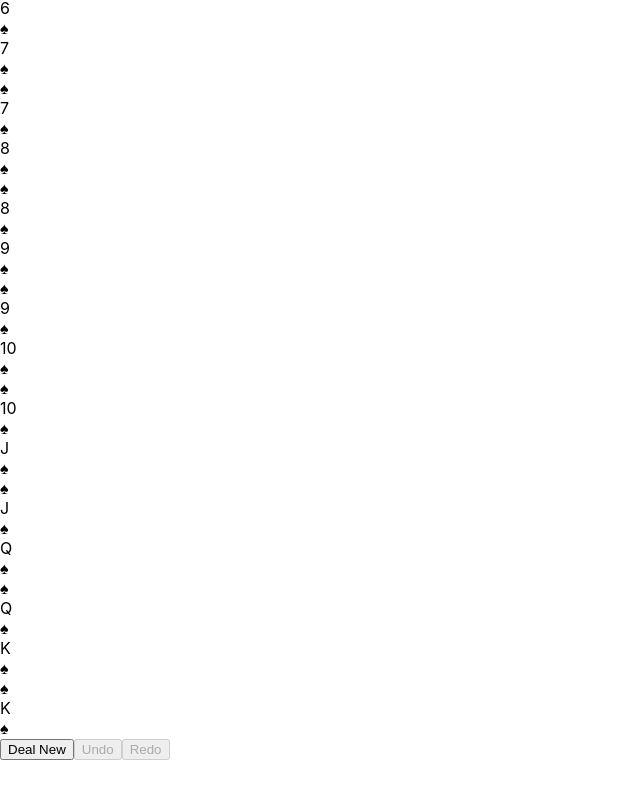
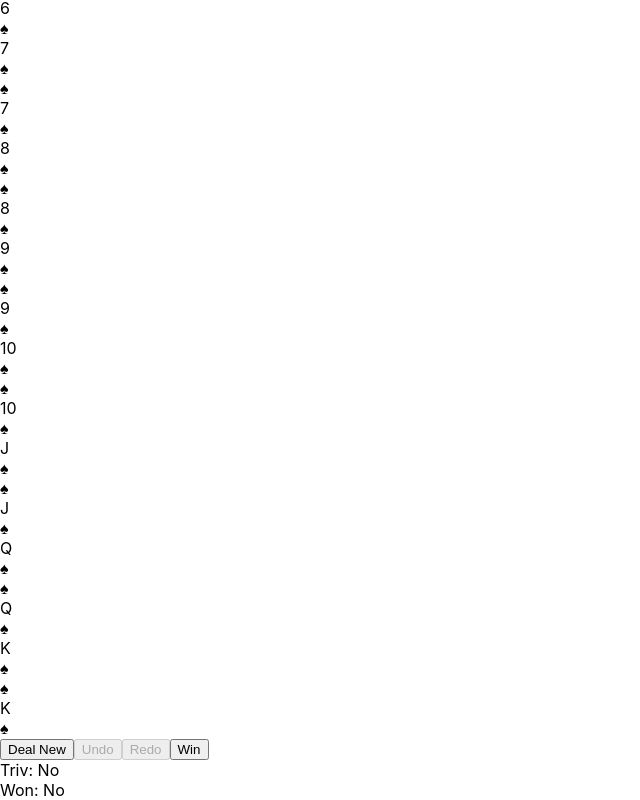
Before and after one commit to brncsk/react-recoil-klondike, a React (Create React App) app: page / in a window 1280 px wide. Shown: the part 4462-5262 px from the top of the page, without its empty margins (0-640 px from the left). Before the commit the page ends 5222 px from the top, so only its background shows below. Built offline with nearby package versions, Linux system fonts and the light colour scheme.

Commit message:
feat(hud): add debug actions

```diff
--- a/src/components/Hud.tsx
+++ b/src/components/Hud.tsx
@@ -1,11 +1,19 @@
 import { useContext } from "react";
+import { useRecoilValue } from "recoil";
 
-import { useNewGame } from "../hooks/game";
+import { useNewGame, useWinAnimation } from "../hooks/game";
+import { gameIsTriviallyWinnableState, gameIsWonState } from "../state/game";
 import { HistoryContext } from "../util/history";
+
+const isDev = process.env.NODE_ENV === "development";
 
 export function Hud() {
   const newGame = useNewGame();
+  const performWinAnimation = useWinAnimation();
   const { canUndo, canRedo, undo, redo } = useContext(HistoryContext);
+
+  const isTriviallyWinnable = useRecoilValue(gameIsTriviallyWinnableState);
+  const isGameWon = useRecoilValue(gameIsWonState);
 
   return (
     <div className="hud">
@@ -16,6 +24,15 @@ export function Hud() {
       <button onClick={redo} disabled={!canRedo}>
         Redo
       </button>
+      {isDev && (
+        <>
+          <button onClick={performWinAnimation}>Win</button>
+          <div>
+            Triv: {isTriviallyWinnable ? "Yes" : "No"} <br />
+            Won: {isGameWon ? "Yes" : "No"}
+          </div>
+        </>
+      )}
     </div>
   );
 }
--- a/src/styles/hud.css
+++ b/src/styles/hud.css
@@ -32,10 +32,13 @@
   }
 }
 
+.hud * {
+  color: white;
+}
+
 .hud button {
   padding: 0.5em;
   border: none;
-  color: white;
   font-size: 1.5em;
   font-weight: bold;
   cursor: pointer;
```
